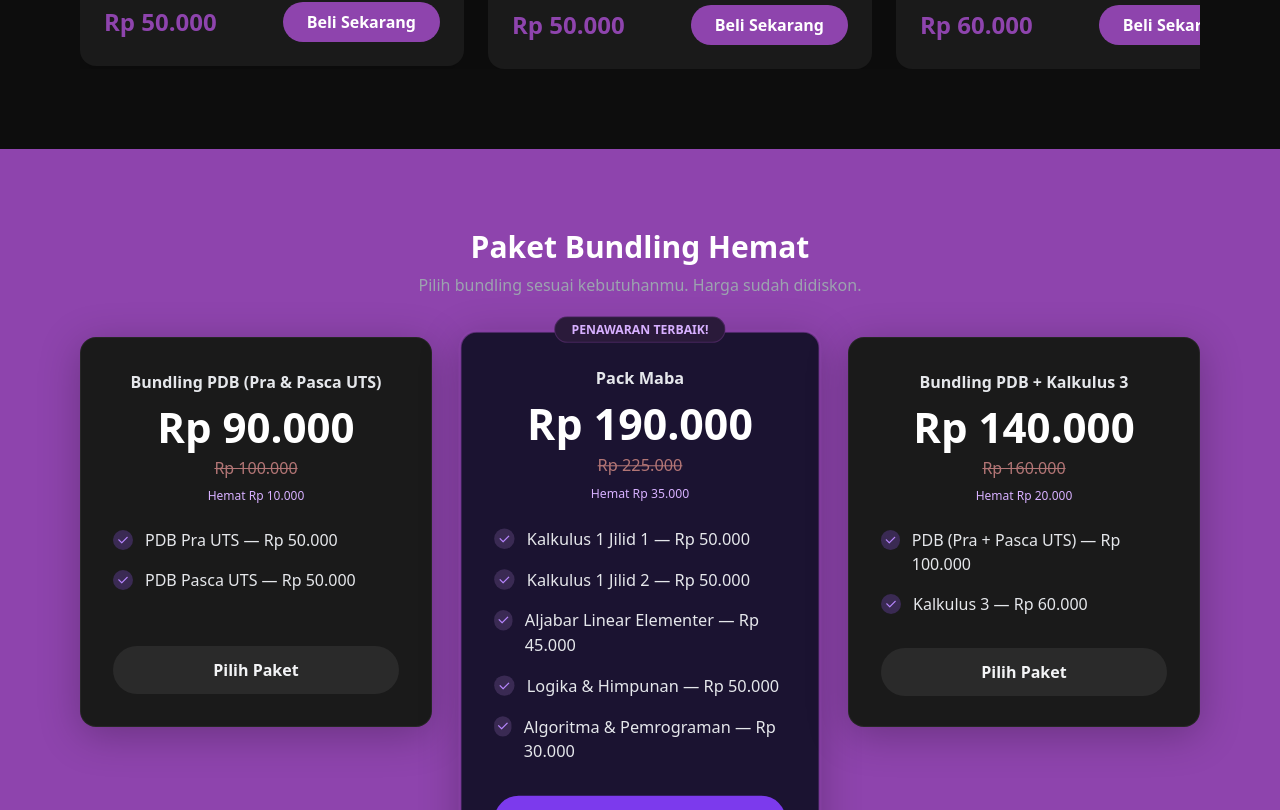
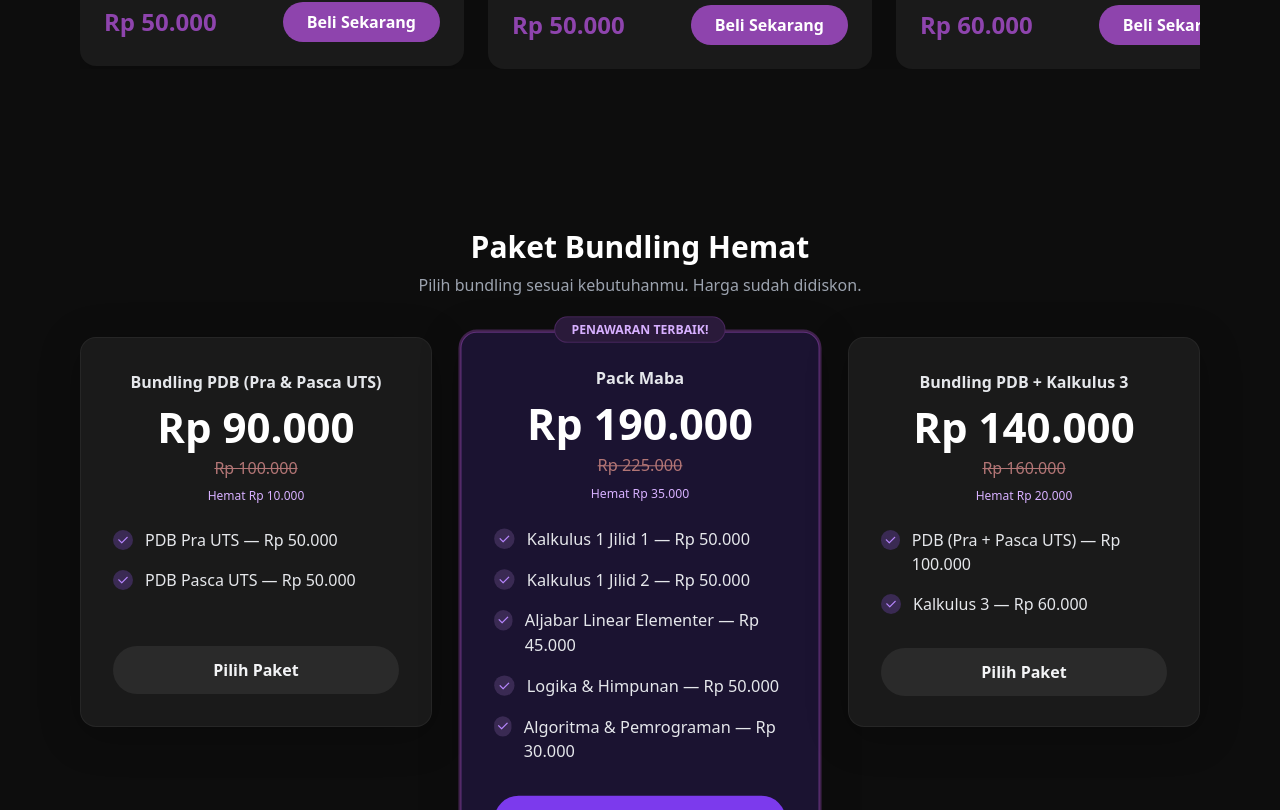
Before and after one commit to FeynmanProject/feynmanproject.github.io, a Next.js app: page /books in a window 1280 px wide. Shown: the part 1610-2420 px from the top of the page. Built offline with nearby package versions, Linux system fonts and the light colour scheme.

Commit message:
Update page.tsx

```diff
--- a/app/books/page.tsx
+++ b/app/books/page.tsx
@@ -50,7 +50,7 @@ function PricingSection() {
   const sideCardH = 'md:h-[340px] lg:h-[390px]';
 
   return (
-    <section className="py-16 md:py-20 bg-[#8E44AD]">
+    <section className="py-16 md:py-20 bg-[#0D0D0D]">
       <div className="max-w-6xl mx-auto px-4">
         <h2 className="text-center text-2xl md:text-3xl font-bold mb-2">
           Paket Bundling Hemat
@@ -127,7 +127,7 @@ function PricingSection() {
                   className={[
                     'mt-auto w-full text-center rounded-full py-3 font-semibold transition-all',
                     isCenter
-                      ? 'bg-[#7C3AED] hover:bg-[#6D2FE5] text-white'
+                      ? 'bg-[#7C3AED] hover:bg-[#8E44AD] text-white'
                       : 'bg-[#2A2A2A] hover:bg-[#8E44AD]/25 text-gray-100',
                   ].join(' ')}
                 >
```
